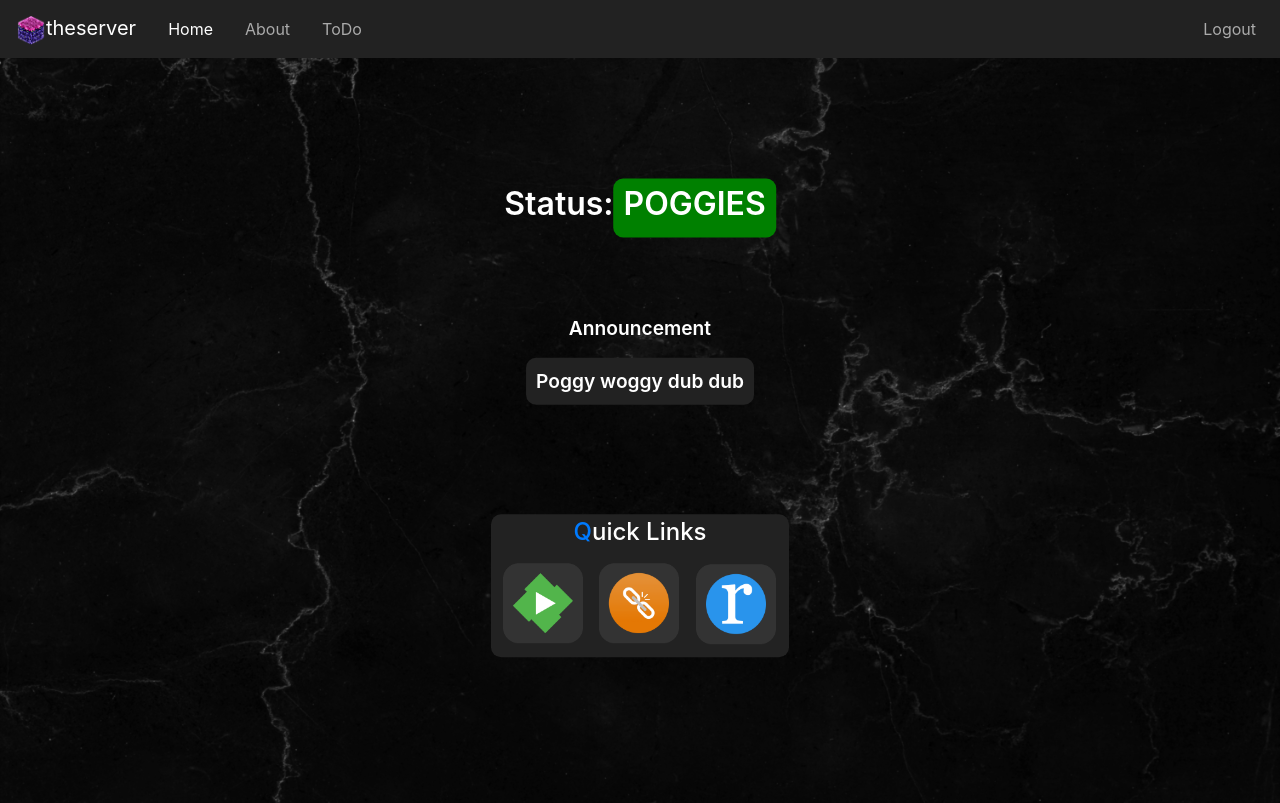
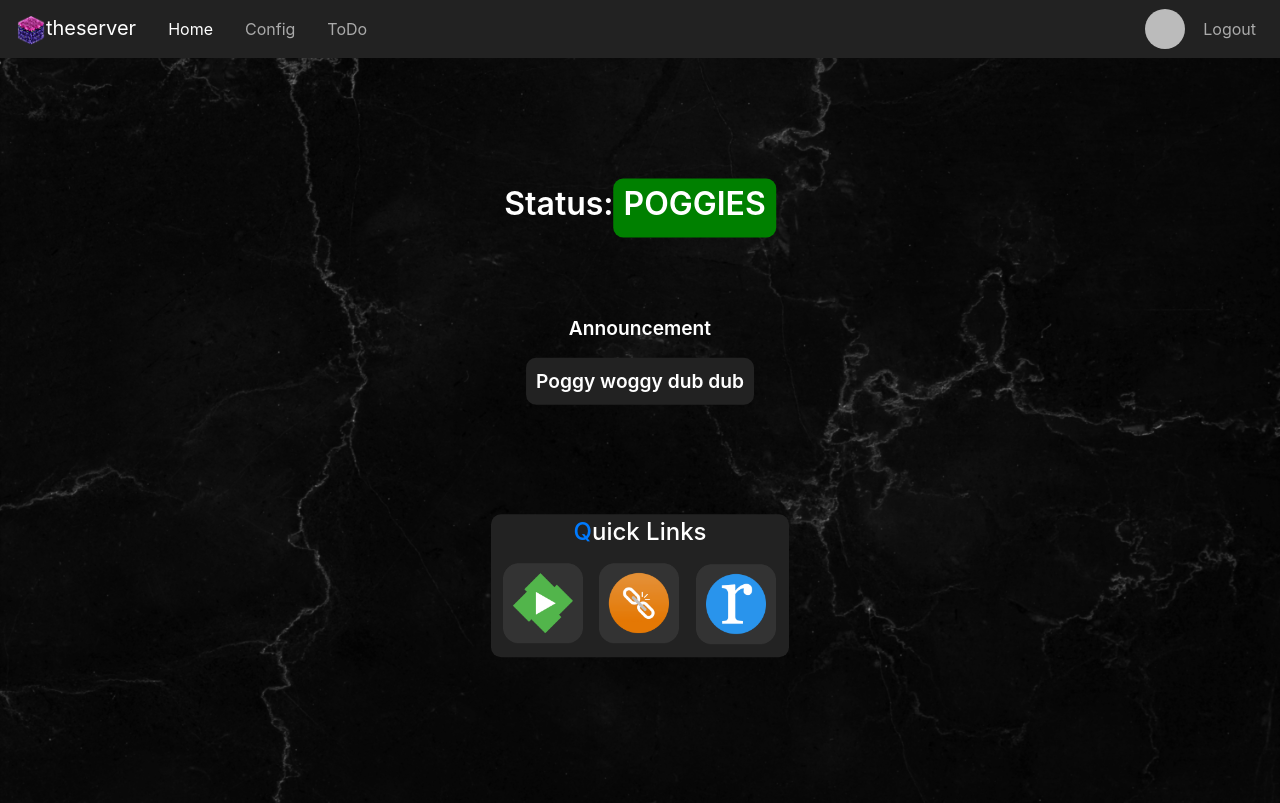
Before and after one commit to seansusmilch/epanel-react, a React (Create React App) app: page / in a window 1280 px wide. Shown: the top 803 px of the page. Built offline with nearby package versions, Linux system fonts and the light colour scheme; no server answers; sample sign-in values are in the browser's storage.

Commit message:
🔥 Added Firebase Auth 🔥

```diff
--- a/package.json
+++ b/package.json
@@ -12,6 +12,10 @@
     "@types/react": "^16.9.52",
     "@types/react-dom": "^16.9.8",
     "@types/react-router-dom": "^5.1.6",
+    "dotenv": "^8.2.0",
+    "firebase": "^8.0.0",
+    "firebase-admin": "^9.3.0",
+    "formik": "^2.2.1",
     "marked": "^1.2.2",
     "react": "^16.14.0",
     "react-dom": "^16.14.0",
--- a/src/App.tsx
+++ b/src/App.tsx
@@ -1,28 +1,38 @@
-import React from 'react';
+import React, {useState, useEffect} from 'react';
 import "./App.css"
 
 import { BrowserRouter, Route, Switch } from 'react-router-dom'
 
 import { Navigation } from './components/Navigation'
 import { Home } from './components/Home/Home'
+import Config from './components/Config'
 import { Error } from './components/Error'
+import {LoginPage,UserProvider,LogoutPage} from './components/Auth'
 
-function App() {
+import {auth} from './base'
+import {signInWithGoogle} from './base'
+
+const App: React.FC = () => {
+
     return (
-    <div>
+        <UserProvider>
 
             <BrowserRouter>
-            <Navigation isLoggedIn={true} isAdmin={true}/>
+                <Navigation isLoggedIn={false} isAdmin={false}/>
                 <div className="container" style={{
                     marginTop: '59px'
                 }}>
                     <Switch>
                         <Route path="/" component={Home} exact/>
+                        <Route path="/config" component={Config}/>
+                        <Route path='/logout' component={LogoutPage}/>
+                        <Route path="/login" component={()=><LoginPage signInWithGoogle={signInWithGoogle}/>} />
+
                         <Route component={Error}/>
                     </Switch>
                 </div>
             </BrowserRouter>
-    </div>
+        </UserProvider>
     );
 }
 
--- /dev/null
+++ b/src/base.tsx
@@ -0,0 +1,33 @@
+import * as dotenv from 'dotenv'
+import firebase from 'firebase/app'
+import 'firebase/auth'
+import 'firebase/firestore'
+
+dotenv.config()
+
+const fireConf = {
+    apiKey: process.env.REACT_APP_FIRE_API_KEY,
+    authDomain: process.env.REACT_APP_FIRE_AUTH_DOMAIN,
+    databaseURL: process.env.REACT_APP_FIRE_DB_URL,
+    projectId: process.env.REACT_APP_FIRE_PROJ_ID,
+    storageBucket: process.env.REACT_APP_FIRE_STORAGE_BUCKET,
+    messagingSenderId: process.env.REACT_APP_FIRE_MSG_ID,
+    appId: process.env.REACT_APP_FIRE_APP_ID
+}
+
+firebase.initializeApp(fireConf)
+
+export const auth = firebase.auth()
+export const firestore =  firebase.firestore()
+
+const provider = new firebase.auth.GoogleAuthProvider()
+
+export const signInWithGoogle = () => {
+    console.log('Signing in with Google')
+    auth.signInWithPopup(provider)
+}
+
+// export const signInAnon = () => {
+//     console.log('Sigining into Guest account')
+//     auth.signInAnonymously()
+// }
--- /dev/null
+++ b/src/components/Auth/Login.tsx
@@ -0,0 +1,25 @@
+import React, {useContext} from 'react'
+import {Redirect} from 'react-router'
+import {UserContext} from '../Auth'
+
+interface Props {
+    signInWithGoogle: ()=>void
+}
+
+export const LoginPage: React.FC<Props> = (props)=>{
+    const user = useContext(UserContext)
+    // console.log(user)
+    return(
+        user ?
+        <Redirect to='/'/>
+        :
+        <div>
+            <button className='btn'
+                onClick={()=>props.signInWithGoogle()}
+            >
+                <img src="https://raw.githubusercontent.com/react-native-community/react-native-google-signin/HEAD/img/signin-button.png" alt="sign in with google"/>
+                {/* Sign In With Google */}
+            </button>
+        </div>
+    )
+}
--- /dev/null
+++ b/src/components/Auth/Logout.tsx
@@ -0,0 +1,15 @@
+import React from 'react'
+import {auth} from '../../base'
+import {Redirect} from 'react-router'
+
+export const LogoutPage: React.FC = ()=>{
+    auth.signOut()
+
+    return(
+        // <div>
+        //     <h1>Successfully logged out</h1>
+
+        // </div>
+        <Redirect to='/'/>
+    )
+}
--- /dev/null
+++ b/src/components/Auth/UserProvider.tsx
@@ -0,0 +1,36 @@
+import React, {createContext, useEffect, useState} from 'react'
+import {auth} from '../../base'
+
+
+export const UserContext = createContext(auth.currentUser)
+
+export const UserProvider: React.FC = (props)=>{
+    const [user, setUser] = useState<any>()
+
+    useEffect(() => {
+        auth.onAuthStateChanged((usr)=>{
+
+            /** @todo
+             * TODO:
+             * Go to the backend and get user data
+             * Add userdata to this usr object
+             */
+            usr?.getIdToken(true).then((idToken)=>{
+                console.log('idToken ',idToken)
+            })
+            setUser(usr)
+        })
+    },[])
+
+    // console.log('current user ', JSON.stringify(auth.currentUser))
+    // if(!auth.currentUser){
+    //     signInAnon()
+    //     console.log(auth.currentUser)
+    // }
+
+    return (
+        <UserContext.Provider value={user}>
+            {props.children}
+        </UserContext.Provider>
+    )
+}
--- /dev/null
+++ b/src/components/Auth/index.tsx
@@ -0,0 +1,5 @@
+import {LoginPage} from './Login'
+import {LogoutPage} from './Logout'
+import {UserProvider,UserContext} from './UserProvider'
+
+export {LoginPage,LogoutPage,UserProvider,UserContext}
--- a/src/components/Home/Home.tsx
+++ b/src/components/Home/Home.tsx
@@ -1,10 +1,11 @@
-import React, {useEffect, useState} from 'react'
+import React, {useContext, useEffect, useState} from 'react'
 import './home.css'
 import {StatusSection} from './status/Section'
 import marked from 'marked'
 import {QLinks} from './qlinks/QLinks'
+import {UserContext} from '../Auth'
 
-export const Home = ()=>{
+export const Home: React.FC = ()=>{
     const [md, setMd] = useState<string>('')
 
     useEffect(() =>{
@@ -19,6 +20,9 @@ export const Home = ()=>{
             })
     },[])
 
+    const user = useContext(UserContext)
+    // console.log('user', user? user : 'null')
+
     return (
         <div>
             <StatusSection
@@ -32,7 +36,12 @@ export const Home = ()=>{
                 isAdmin={true}
             />
             {/* markdonw */}
-            <div dangerouslySetInnerHTML={{__html: md}}/>
+            {user != null ? <div dangerouslySetInnerHTML={{__html: md}}/>
+            :
+            <div className='text-center'>
+                <h3 className="bg-danger rounded d-inline p-3">Please login to see info</h3>
+            </div>
+            }
         </div>
     )
 }
--- a/src/components/Navigation/index.tsx
+++ b/src/components/Navigation/index.tsx
@@ -1,13 +1,17 @@
-import React from 'react'
+import React, {useContext, useReducer} from 'react'
 import './nav.css'
 import { NavLink } from 'react-router-dom'
+import {UserContext} from '../Auth'
 
 interface Props {
     isLoggedIn: boolean
     isAdmin: boolean
 }
 
-export const Navigation = (props:Props)=>{
+export const Navigation: React.FC<Props> = (props:Props)=>{
+
+    const user = useContext(UserContext)
+
     return(
         <div>
 
@@ -19,19 +23,36 @@ export const Navigation = (props:Props)=>{
                     <span className="navbar-toggler-icon"></span>
                 </button>
                 <div className="collapse navbar-collapse" id="navbarNav">
-                        <NavLink to="/" className="nav-link" activeClassName='is-active'>Home</NavLink>
-                        <NavLink to="/about" className="nav-link" activeClassName='is-active'>About</NavLink>
+                        <NavLink to="/" className="nav-link" activeClassName='is-active' exact>Home</NavLink>
+                        {user ?
+                            <div>
+                                <NavLink to="/config" className="nav-link" activeClassName='is-active'>Config</NavLink>
+                            </div>
+                            :
+                            ''
+                        }
                         <NavLink to="/todo" className="nav-link" activeClassName='is-active'>ToDo</NavLink>
 
                     <div className='navbar-nav ml-auto'>
 
-                        {props.isLoggedIn ?
-
-                            <NavLink to="/logout" className="nav-link float-right">Logout</NavLink>
+                        {user ?
+                            <div className='d-flex flex-row float-right'>
+                                <img className=""
+                                    height={40}
+                                    width={40}
+                                    style={{
+                                        borderRadius: '100px',
+                                        marginRight: '10px'
+                                    }}
+                                    src={user.photoURL ? user.photoURL:''}
+                                />
+                                <NavLink to="/logout" className="nav-link">Logout</NavLink>
+                            </div>
                             :
                             <div>
+                                {/* <NavLink to="/logout" className="nav-link float-right">Logout</NavLink> */}
                                 <NavLink to="/login" className="nav-link float-right" activeClassName='is-active'>Login</NavLink>
-                                <NavLink to="/signup" className="nav-link float-right" activeClassName='is-active'>Sign Up</NavLink>
+                                {/* <NavLink to="/signup" className="nav-link float-right" activeClassName='is-active'>Sign Up</NavLink> */}
                             </div>
                         }
                     </div>
```
Also changed, not shown: 2 other files (tests, documents, lock files or other folders). Lines whose indentation alone changed are shown as unchanged.
